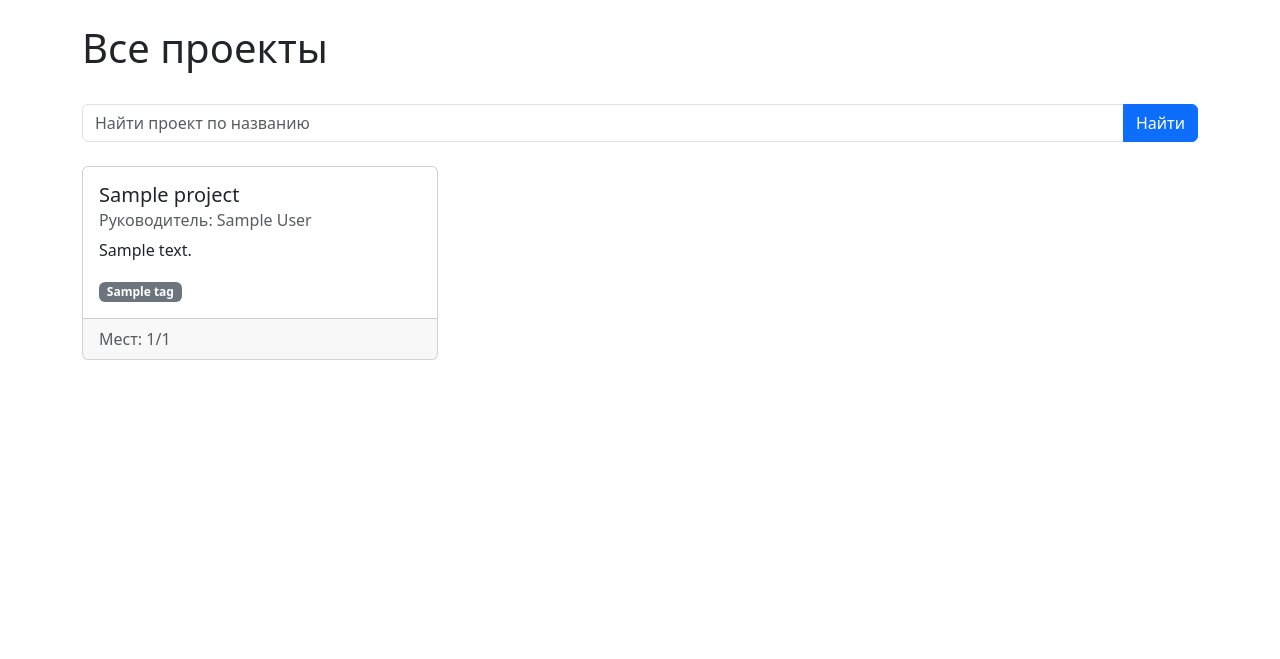
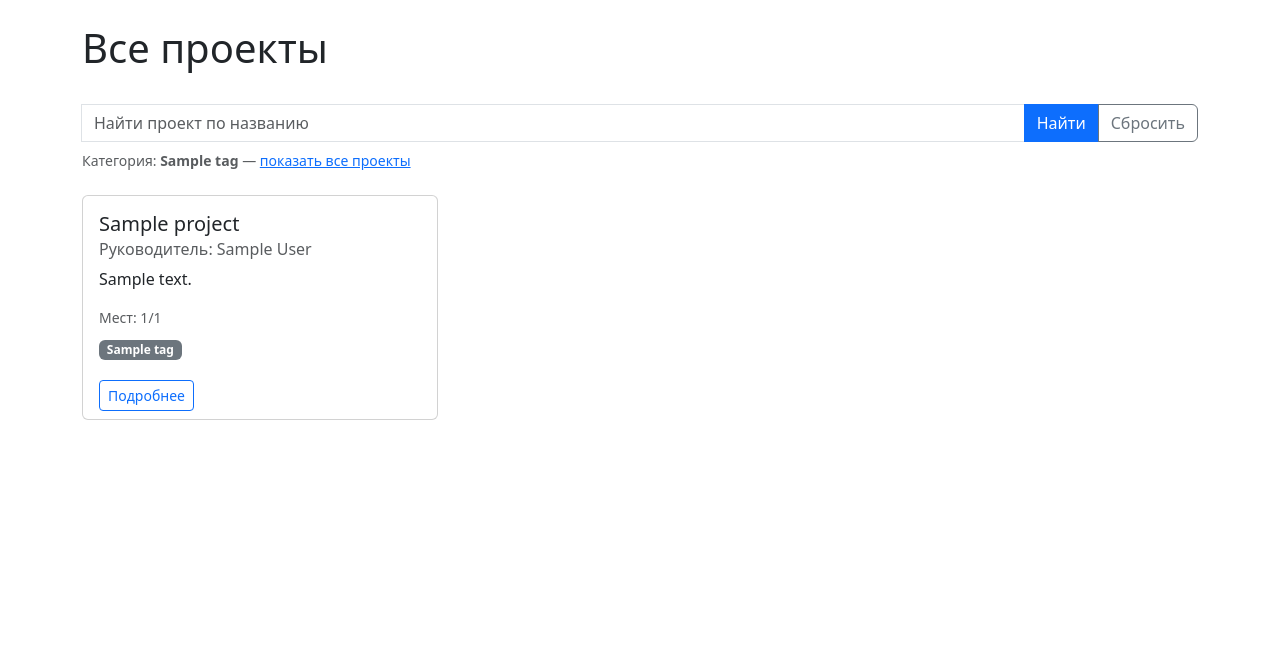
Before and after one commit to aparinov/2025_hse_dsa, a Django app: page /projects/?tag=1 in a window 1280 px wide. Shown: the part 56-715 px from the top of the page. Run offline with Django 4.2, Linux system fonts and the light colour scheme; the visitor is signed in with stand-in values (Sample User, id 1); data comes from the database, SQL or seed files in the repository; tables that the repository leaves empty hold one stand-in row (values such as "Sample post").

Commit message:
small fixes + add categories

```diff
--- a/src/apps/projects/views.py
+++ b/src/apps/projects/views.py
@@ -1,3 +1,5 @@
+from urllib.parse import urlencode
+
 from django.contrib import messages
 from django.contrib.auth.mixins import LoginRequiredMixin, UserPassesTestMixin
 from django.db.models import Count, Q
@@ -6,7 +8,7 @@ from django.urls import reverse_lazy
 from django.views.generic import ListView, DetailView, CreateView, UpdateView, View
 
 from .forms import ProjectForm, ProjectSearchForm
-from .models import Project, Application
+from .models import Application, Project, Tag
 
 class ProjectListView(ListView):
     """
@@ -15,9 +17,16 @@ class ProjectListView(ListView):
     model = Project
     template_name = 'projects/project_list.html'
     context_object_name = 'project_list'
-    paginate_by = 10  # Показываем 10 проектов на странице
+    paginate_by = 12  # 4 ряда по 3 карточки на десктопе
     search_form_class = ProjectSearchForm
     search_query_param = 'q'
+
+    def setup(self, request, *args, **kwargs):
+        super().setup(request, *args, **kwargs)
+        self.active_tag = None
+        raw_tag = request.GET.get('tag')
+        if raw_tag and str(raw_tag).isdigit():
+            self.active_tag = Tag.objects.filter(pk=int(raw_tag)).first()
 
     def get_queryset(self):
         """
@@ -34,6 +43,9 @@ class ProjectListView(ListView):
         if self.search_query:
             queryset = queryset.filter(title__icontains=self.search_query)
 
+        if self.active_tag:
+            queryset = queryset.filter(tags=self.active_tag).distinct()
+
         return queryset
 
     def get_search_form(self):
@@ -49,6 +61,13 @@ class ProjectListView(ListView):
         context['search_form'] = self.get_search_form()
         context['search_query'] = getattr(self, 'search_query', '')
         context['is_search_active'] = bool(context['search_query'])
+        context['active_tag'] = self.active_tag
+        params = []
+        if context['search_query']:
+            params.append(('q', context['search_query']))
+        if self.active_tag:
+            params.append(('tag', str(self.active_tag.pk)))
+        context['filter_query'] = urlencode(params)
         return context
 
 
--- a/src/templates/projects/_project_search_form.html
+++ b/src/templates/projects/_project_search_form.html
@@ -1,10 +1,13 @@
 <form method="get" class="project-search-form w-100" role="search">
     <div class="input-group">
+        {% if active_tag %}
+        <input type="hidden" name="tag" value="{{ active_tag.pk }}">
+        {% endif %}
         {{ search_form.q }}
         <button class="btn btn-primary" type="submit">
             Найти
         </button>
-        {% if is_search_active %}
+        {% if is_search_active or active_tag %}
             <a href="{% url 'projects:project-list' %}" class="btn btn-outline-secondary">
                 Сбросить
             </a>
--- a/src/templates/projects/project_detail.html
+++ b/src/templates/projects/project_detail.html
@@ -18,7 +18,7 @@
         <h4>Теги проекта</h4>
         <p>
             {% for tag in project.tags.all %}
-                <span class="badge bg-primary">{{ tag.name }}</span>
+                <a href="{% url 'projects:project-list' %}?tag={{ tag.pk }}" class="badge bg-primary text-decoration-none">{{ tag.name }}</a>
             {% empty %}
                 <span class="text-muted">Теги не указаны.</span>
             {% endfor %}
--- a/src/templates/projects/project_list.html
+++ b/src/templates/projects/project_list.html
@@ -12,6 +12,12 @@
 
 <div class="mb-4">
     {% include "projects/_project_search_form.html" %}
+    {% if active_tag %}
+        <p class="text-muted small mb-0 mt-2">
+            Категория: <strong>{{ active_tag.name }}</strong>
+            — <a href="{% url 'projects:project-list' %}{% if is_search_active %}?q={{ search_query|urlencode }}{% endif %}">показать все проекты</a>
+        </p>
+    {% endif %}
     {% if is_search_active %}
         <p class="text-muted small mb-0 mt-2">
             Результаты по запросу: "{{ search_query }}"
@@ -23,34 +29,41 @@
     <div class="row row-cols-1 row-cols-md-2 row-cols-lg-3 g-4">
         {% for project in project_list %}
             <div class="col">
-                <a href="{{ project.get_absolute_url }}" class="card-project-link">
                 <div class="card h-100 card-project">
-                        <div class="card-body">
-                            <h5 class="card-title">{{ project.title }}</h5>
+                    <div class="card-body d-flex flex-column">
+                        <h5 class="card-title">
+                            <a href="{{ project.get_absolute_url }}" class="text-decoration-none text-body">{{ project.title }}</a>
+                        </h5>
                         <h6 class="card-subtitle mb-2 text-muted">
                             Руководитель: {{ project.creator.get_full_name|default:project.creator.username }}
                         </h6>
-                            <p class="card-text">
+                        <p class="card-text flex-grow-1">
                             {{ project.description|truncatewords:20 }}
                         </p>
-                            <div>
+                        <div class="text-muted small mb-2">
+                            Мест: {{ project.participants.count }}/{{ project.max_participants }}
+                        </div>
+                        <div class="mt-auto">
                             {% for tag in project.tags.all %}
-                                    <span class="badge bg-secondary">{{ tag.name }}</span>
+                                <a href="{% url 'projects:project-list' %}?tag={{ tag.pk }}" class="badge bg-secondary text-decoration-none me-1 mb-1">{{ tag.name }}</a>
                             {% endfor %}
                         </div>
                     </div>
-                        <div class="card-footer text-muted">
-                            Мест: {{ project.participants.count }}/{{ project.max_participants }}
+                    <div class="card-footer bg-transparent border-top-0 pt-0">
+                        <a href="{{ project.get_absolute_url }}" class="btn btn-sm btn-outline-primary">Подробнее</a>
                     </div>
                 </div>
-                </a>
             </div>
         {% endfor %}
     </div>
 {% else %}
+    {% if is_search_active or active_tag %}
+        <div class="alert alert-warning" role="alert">
             {% if is_search_active %}
-        <div class="alert alert-warning" role="alert">
                 По запросу "{{ search_query }}" ничего не найдено.
+            {% else %}
+                В этой категории пока нет проектов.
+            {% endif %}
         </div>
     {% else %}
         <div class="alert alert-info" role="alert">
@@ -60,23 +73,18 @@
 {% endif %}
 
 {% if is_paginated %}
-    {% with search_query|urlencode as encoded_query %}
     <nav aria-label="Навигация по страницам">
         <ul class="pagination justify-content-center mt-4">
             {% if page_obj.has_previous %}
                 <li class="page-item">
-                        <a class="page-link" href="?{% if search_query %}q={{ encoded_query }}&amp;{% endif %}page=1">Первая</a>
+                    <a class="page-link" href="?{% if filter_query %}{{ filter_query }}&amp;{% endif %}page=1">Первая</a>
                 </li>
                 <li class="page-item">
-                        <a class="page-link" href="?{% if search_query %}q={{ encoded_query }}&amp;{% endif %}page={{ page_obj.previous_page_number }}">Предыдущая</a>
+                    <a class="page-link" href="?{% if filter_query %}{{ filter_query }}&amp;{% endif %}page={{ page_obj.previous_page_number }}">Предыдущая</a>
                 </li>
             {% else %}
-                    <li class="page-item disabled">
-                        <span class="page-link">Первая</span>
-                    </li>
-                    <li class="page-item disabled">
-                        <span class="page-link">Предыдущая</span>
-                    </li>
+                <li class="page-item disabled"><span class="page-link">Первая</span></li>
+                <li class="page-item disabled"><span class="page-link">Предыдущая</span></li>
             {% endif %}
 
             <li class="page-item active">
@@ -87,22 +95,17 @@
 
             {% if page_obj.has_next %}
                 <li class="page-item">
-                        <a class="page-link" href="?{% if search_query %}q={{ encoded_query }}&amp;{% endif %}page={{ page_obj.next_page_number }}">Следующая</a>
+                    <a class="page-link" href="?{% if filter_query %}{{ filter_query }}&amp;{% endif %}page={{ page_obj.next_page_number }}">Следующая</a>
                 </li>
                 <li class="page-item">
-                        <a class="page-link" href="?{% if search_query %}q={{ encoded_query }}&amp;{% endif %}page={{ page_obj.paginator.num_pages }}">Последняя</a>
+                    <a class="page-link" href="?{% if filter_query %}{{ filter_query }}&amp;{% endif %}page={{ page_obj.paginator.num_pages }}">Последняя</a>
                 </li>
             {% else %}
-                    <li class="page-item disabled">
-                        <span class="page-link">Следующая</span>
-                    </li>
-                    <li class="page-item disabled">
-                        <span class="page-link">Последняя</span>
-                    </li>
+                <li class="page-item disabled"><span class="page-link">Следующая</span></li>
+                <li class="page-item disabled"><span class="page-link">Последняя</span></li>
             {% endif %}
         </ul>
     </nav>
-    {% endwith %}
 {% endif %}
 
 {% endblock %}
```
Also changed, not shown: src/apps/core/views.py (+10 -2 lines), src/apps/projects/services.py (+20 -5 lines), src/apps/projects/tests.py (+17 -0 lines), src/templates/home.html (+10 -10 lines). Lines whose indentation alone changed are shown as unchanged.
